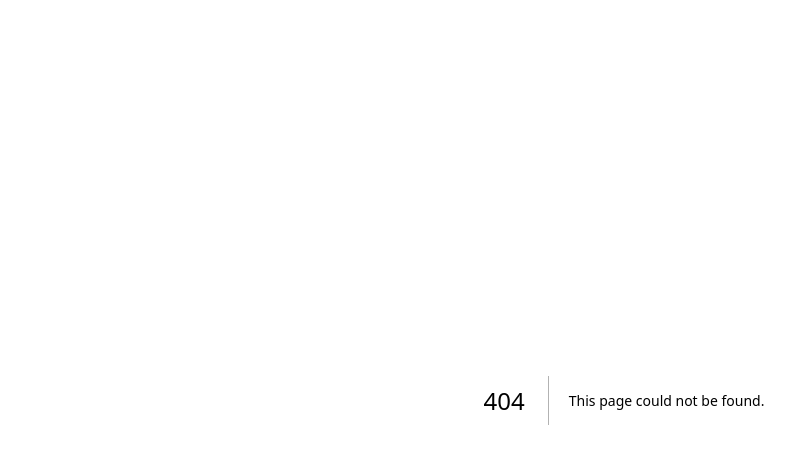
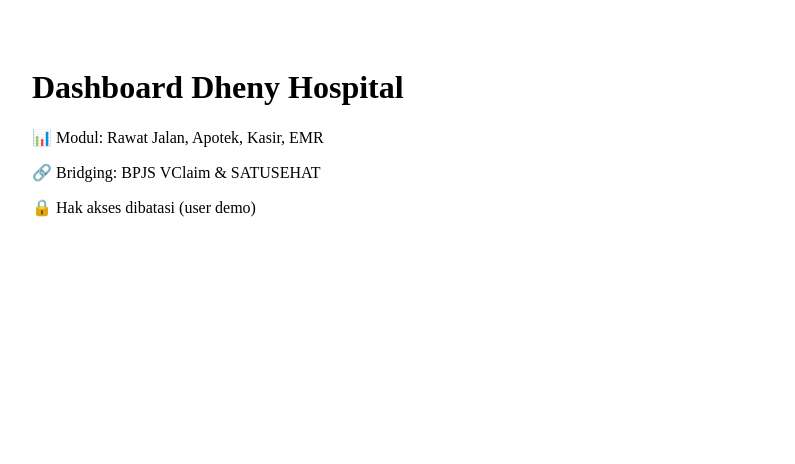
Before and after one commit to finnickmax/dheny-hospital, a Next.js app: page /dashboard in a window 1280 px wide. Before the commit this address had no page. Shown: the top 464 px of the page, without its empty margins (16-811 px from the left). Built offline with nearby package versions, Linux system fonts and the light colour scheme.

Commit message:
Create dashboard.js

```diff
--- /dev/null
+++ b/pages/dashboard.js
@@ -0,0 +1,10 @@
+export default function Dashboard() {
+  return (
+    <div style={{ padding: 40 }}>
+      <h1>Dashboard Dheny Hospital</h1>
+      <p>📊 Modul: Rawat Jalan, Apotek, Kasir, EMR</p>
+      <p>🔗 Bridging: BPJS VClaim & SATUSEHAT</p>
+      <p>🔒 Hak akses dibatasi (user demo)</p>
+    </div>
+  );
+}
```
